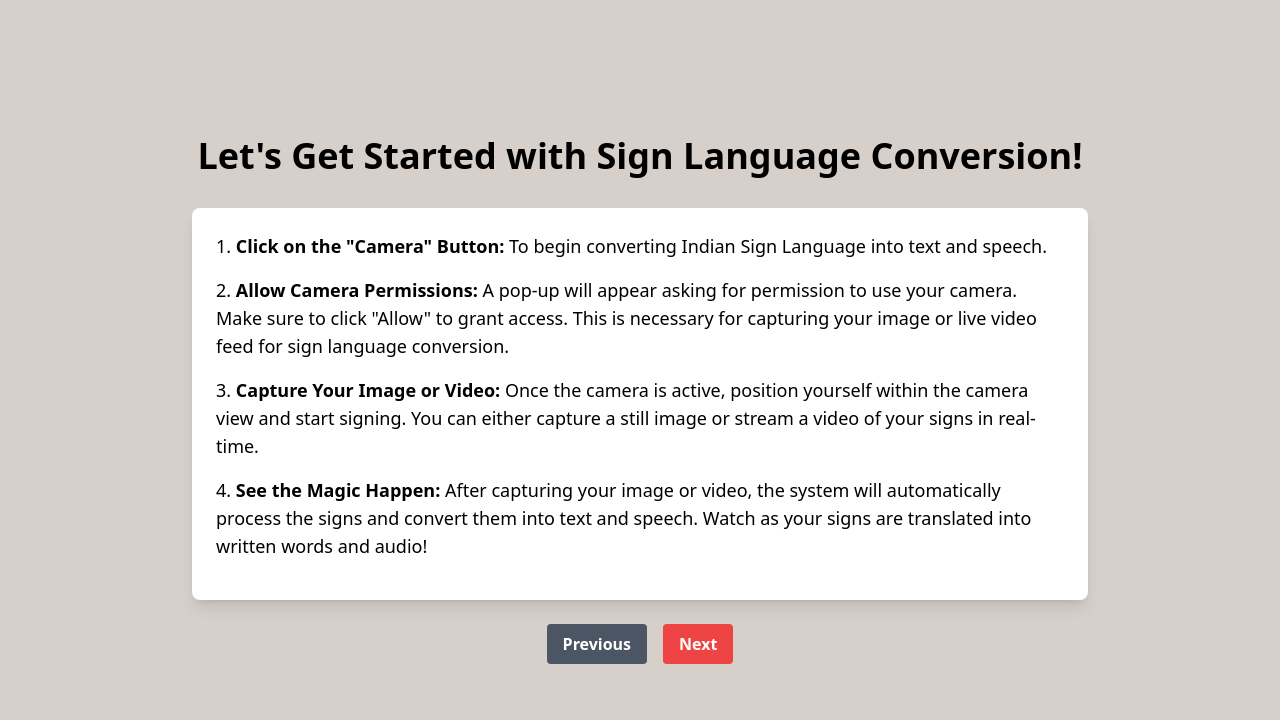
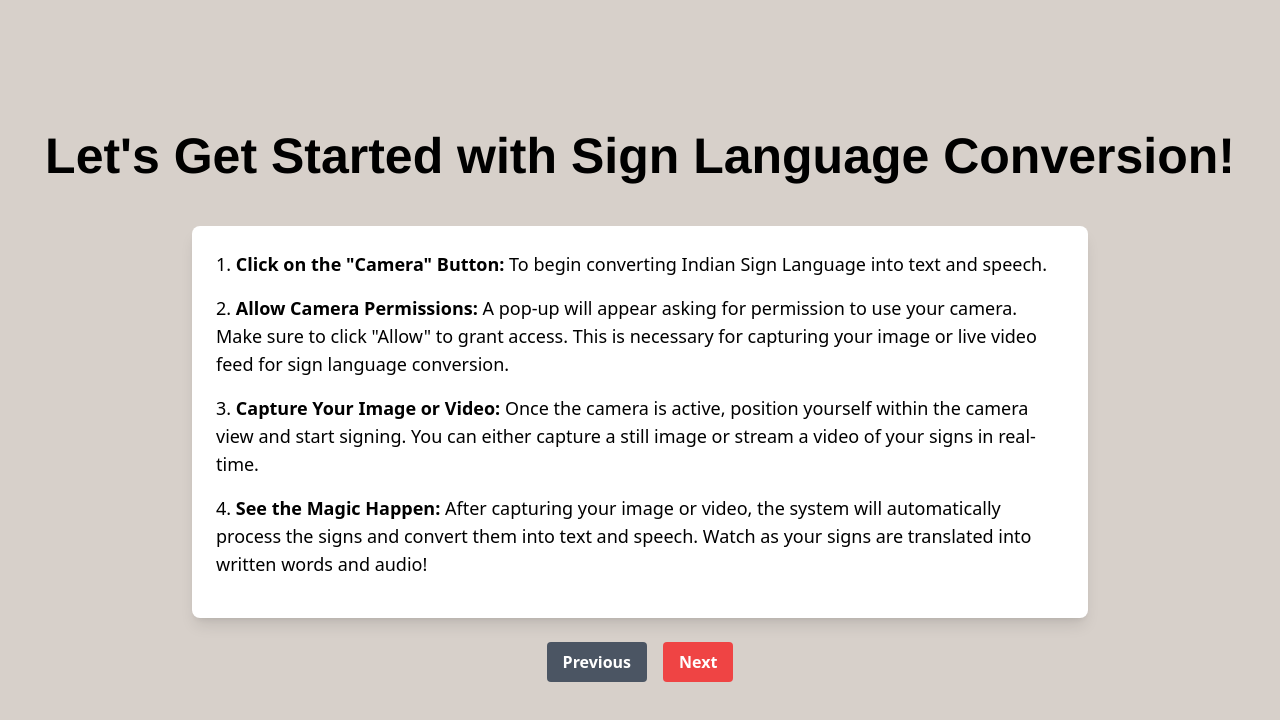
Before and after one commit to Saloni-16M/ISL, a React (Vite) app in the folder ISL/: page /next-page in a window 1280 px wide. Shown: the top 720 px of the page. Built offline with nearby package versions, Linux system fonts and the light colour scheme.

Commit message:
Image added locally

```diff
--- a/ISL/src/components/Message/Message.jsx
+++ b/ISL/src/components/Message/Message.jsx
@@ -1,11 +1,11 @@
 import React from 'react';
 import './Message.css';
 import Started_btn from '../Started_btn/Started_btn';
-
+// import './gesture.png';
 const Message = () => {
   return (
     <div className='msg_container'>
-      <img src='https://ecisveep.nic.in/uploads/monthly_2018_10/connect-sign-language-logo.thumb.png.7610eaaa2e106d22ace0e767c9b8d3c0.png' alt='pic' />
+      <img src='/gesture.png' alt='pic' />
       <h1 className='message'>Break the Silence,<br /></h1>
       <h1 className='message2'>Speak Through Signs!</h1>
     <Started_btn/>
--- a/ISL/src/components/NextPage/NextPage.css
+++ b/ISL/src/components/NextPage/NextPage.css
@@ -6,3 +6,8 @@
 .btn-color{
     background-color: 	#f1afaf;
 }
+.head-np{
+    font-family: 'Franklin Gothic Medium', 'Arial Narrow', Arial, sans-serif;
+    font-size: 50px;
+    /* font-family: 'Gill Sans', 'Gill Sans MT', Calibri, 'Trebuchet MS', sans-serif; */
+}
--- a/ISL/src/components/NextPage/NextPage.jsx
+++ b/ISL/src/components/NextPage/NextPage.jsx
@@ -15,7 +15,7 @@ const NextPage = () => {
 
   return (
     <div className="flex flex-col justify-center items-center h-screen p-6 next_page">
-      <h1 className="text-4xl font-bold text-center mb-8 text-white-600">
+      <h1 className=" font-bold text-center mb-8 text-white-600 head-np">
         Let's Get Started with Sign Language Conversion!
       </h1>
       <div className="bg-white shadow-lg rounded-lg p-6 max-w-4xl text-left next-pag-box">
```
Also changed, not shown: ISL/public/gesture.png (added).
